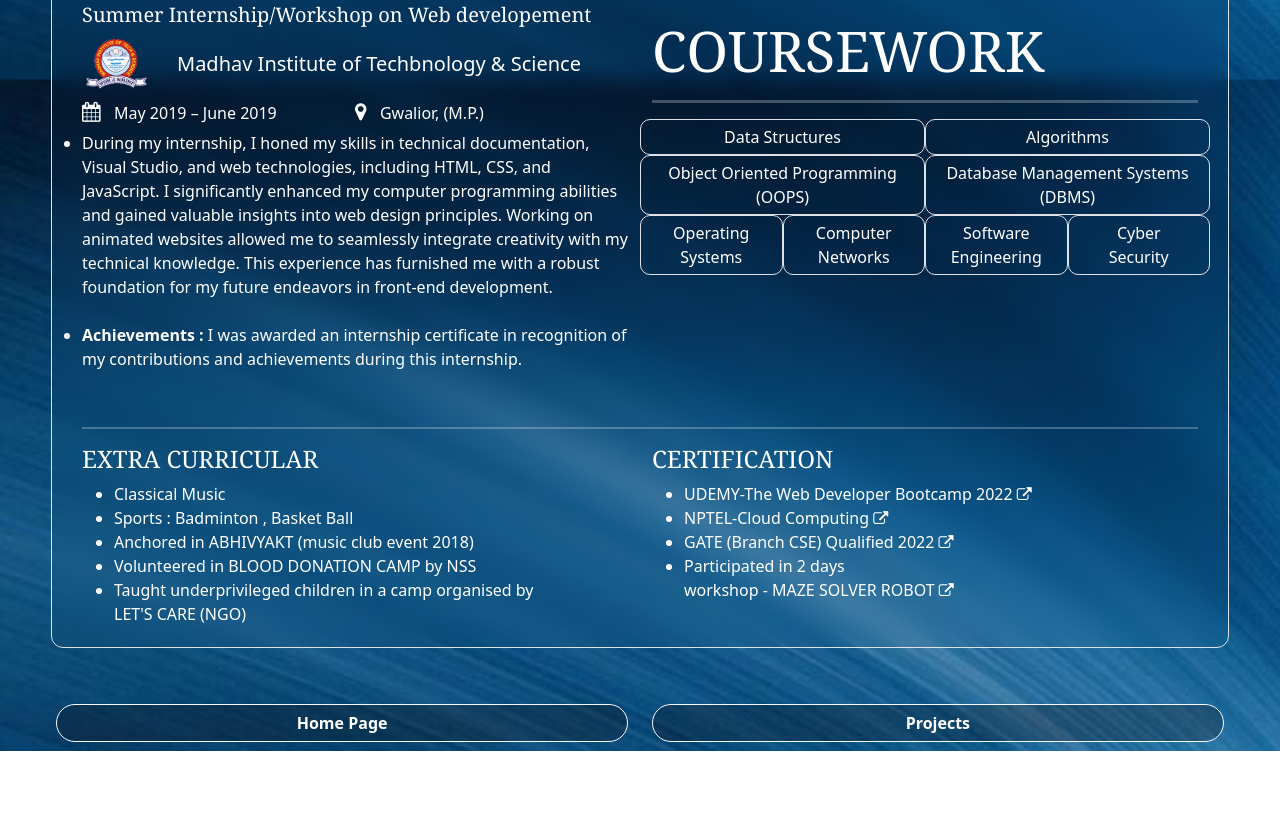
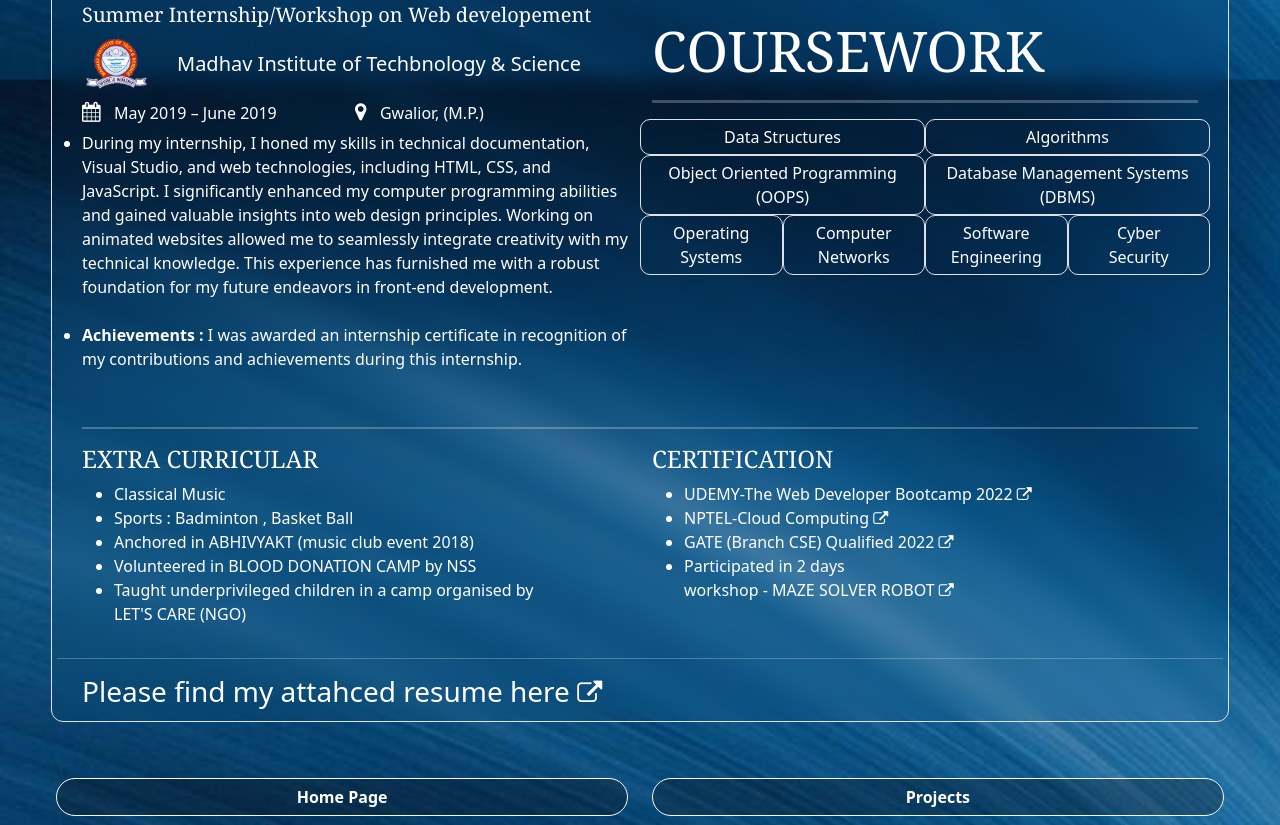
Before and after one commit to taniisha08/resume, a plain HTML site: page resume.html in a window 1280 px wide. Shown: the part 858-1683 px from the top of the page. Before the commit the page ends 1609 px from the top, so only its background shows below. Drawn offline with nearby package versions, Linux system fonts and the light colour scheme.

Commit message:
adding new files

```diff
--- a/resume.html
+++ b/resume.html
@@ -266,7 +266,8 @@
                     </ul>
                 </div>
             </div>
-        </div>
+        </div><hr>
+        <div class="container"><h3>Please find my attahced resume here <a href="Tanisha Tomar.pdf"><i style="font-size:25px;color: white;" class="fa fa-external-link" aria-hidden="true"></i></a></h3></div>
     </div>
 
     <div class="footer container-xxl">
```
Also changed, not shown: index.html (+2 -0 lines), 1 other file.
